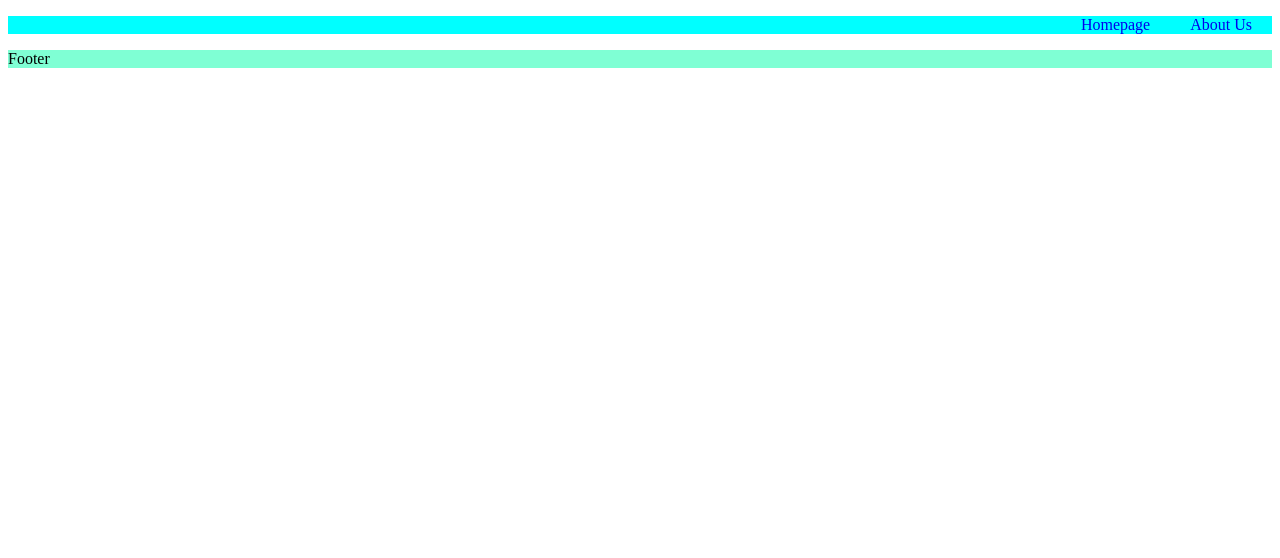
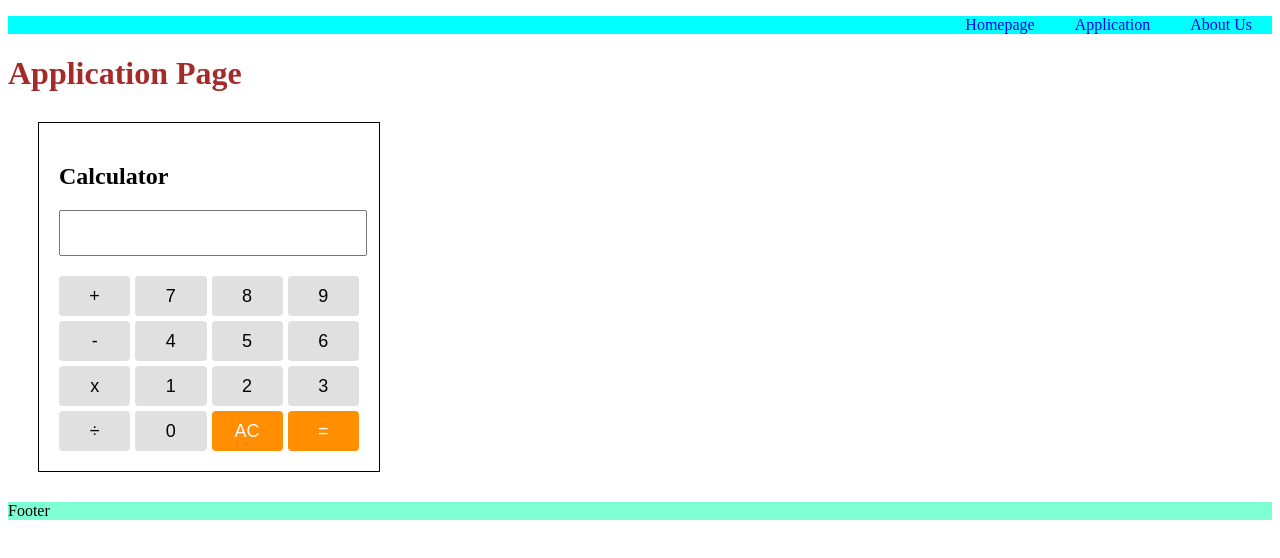
Before and after one commit to IzumiKeiki/React-create-homework, a React (Create React App) app: page /application in a window 1280 px wide. Shown: the top 558 px of the page. Built offline with nearby package versions, Linux system fonts and the light colour scheme.

Commit message:
create calculator

```diff
--- a/src/App.css
+++ b/src/App.css
@@ -45,3 +45,47 @@ h1 {
   background-color: blanchedalmond;
   width: 25%;
 }
+
+.calculator {
+  width: 300px;
+  border: 1px solid black;
+  padding: 20px;
+  margin: 30px;
+}
+
+.calculator input {
+  width: 100%;
+  height: 40px;
+  font-size: 20px;
+  text-align: right;
+  margin-bottom: 20px;
+}
+
+.keypad {
+  display: grid;
+  grid-template-columns: repeat(4, 1fr);
+  grid-gap: 5px;
+}
+
+.keypad button {
+  width: 100%;
+  height: 40px;
+  font-size: 18px;
+  border-radius: 4px;
+  border: none;
+  background-color: #e0e0e0;
+  cursor: pointer;
+}
+
+.keypad button.highlight {
+  background-color: #ff8f00;
+  color: #fff;
+}
+
+.keypad button:hover {
+  background-color: #ccc;
+}
+
+.keypad button:active {
+  transform: scale(0.95);
+}
--- a/src/App.js
+++ b/src/App.js
@@ -6,6 +6,7 @@ import Footer from "./layout/Footer";
 import Header from "./layout/Header";
 import HomePage from "./pages/HomePage";
 import AboutPage from "./pages/AboutPage";
+import ApplicationPage from "./pages/ApplicationPage";
 
 function App() {
   return (
@@ -14,6 +15,7 @@ function App() {
         <Header />
         <Routes>
           <Route path="/" element={<HomePage />} />
+          <Route path="/application" element={<ApplicationPage />} />
           <Route path="/about-us" element={<AboutPage />} />
         </Routes>
         <Footer />
--- /dev/null
+++ b/src/components/Calculator.js
@@ -0,0 +1,32 @@
+function Calculator() {
+  return (
+    <div className="calculator">
+      <h2>Calculator</h2>
+
+      <input type="text" readOnly />
+
+      <div className="keypad">
+        <button name="+">+</button>
+        <button name="7">7</button>
+        <button name="8">8</button>
+        <button name="9">9</button>
+        <button name="-">-</button>
+        <button name="4">4</button>
+        <button name="5">5</button>
+        <button name="6">6</button>
+        <button name="*">x</button>
+        <button name="1">1</button>
+        <button name="2">2</button>
+        <button name="3">3</button>
+        <button name="/">÷</button>
+        <button name="0">0</button>
+        <button className="highlight" name="AC">
+          AC
+        </button>
+        <button className="highlight">=</button>
+      </div>
+    </div>
+  );
+}
+
+export default Calculator;
--- a/src/layout/Footer.js
+++ b/src/layout/Footer.js
@@ -1,9 +1,5 @@
 function Footer() {
-  return (
-    <>
-      <div className="footer">Footer</div>
-    </>
-  );
+  return <div className="footer">Footer</div>;
 }
 
 export default Footer;
--- a/src/layout/Header.js
+++ b/src/layout/Header.js
@@ -2,13 +2,17 @@ import { Link } from "react-router-dom";
 
 function Header() {
   return (
-    <>
     <div className="header">
       <nav>
         <ul>
           <li>
             <Link to="/" className="nav-link">
               Homepage
+            </Link>
+          </li>
+          <li>
+            <Link to="/application" className="nav-link">
+              Application
             </Link>
           </li>
           <li>
@@ -19,7 +23,6 @@ function Header() {
         </ul>
       </nav>
     </div>
-    </>
   );
 }
 
--- a/src/layout/Sidebar.js
+++ b/src/layout/Sidebar.js
@@ -1,9 +1,5 @@
 function Sidebar() {
-  return (
-    <>
-      <div className="sidebar">Sidebar</div>
-    </>
-  );
+  return <div className="sidebar">Sidebar</div>;
 }
 
 export default Sidebar;
--- a/src/pages/AboutPage.js
+++ b/src/pages/AboutPage.js
@@ -1,6 +1,5 @@
 function AboutPage() {
   return (
-    <>
     <div className="aboutpage">
       <h1>About us</h1>
       <p>
@@ -10,7 +9,6 @@ function AboutPage() {
         tenetur earum.
       </p>
     </div>
-    </>
   );
 }
 
--- /dev/null
+++ b/src/pages/ApplicationPage.js
@@ -0,0 +1,12 @@
+import Calculator from "../components/Calculator";
+
+function ApplicationPage() {
+  return (
+    <div className="app-page">
+      <h1>Application Page</h1>
+      <Calculator />
+    </div>
+  );
+}
+
+export default ApplicationPage;
--- a/src/pages/HomePage.js
+++ b/src/pages/HomePage.js
@@ -3,12 +3,10 @@ import Sidebar from "../layout/Sidebar";
 
 function HomePage() {
   return (
-    <>
-      <div className="homepage">
-        <Main />
-        <Sidebar />
-      </div>
-    </>
+    <div className="homepage">
+      <Main />
+      <Sidebar />
+    </div>
   );
 }
 
```
Also changed, not shown: src/layout/Main.js (+4 -8 lines). Lines whose indentation alone changed are shown as unchanged.
